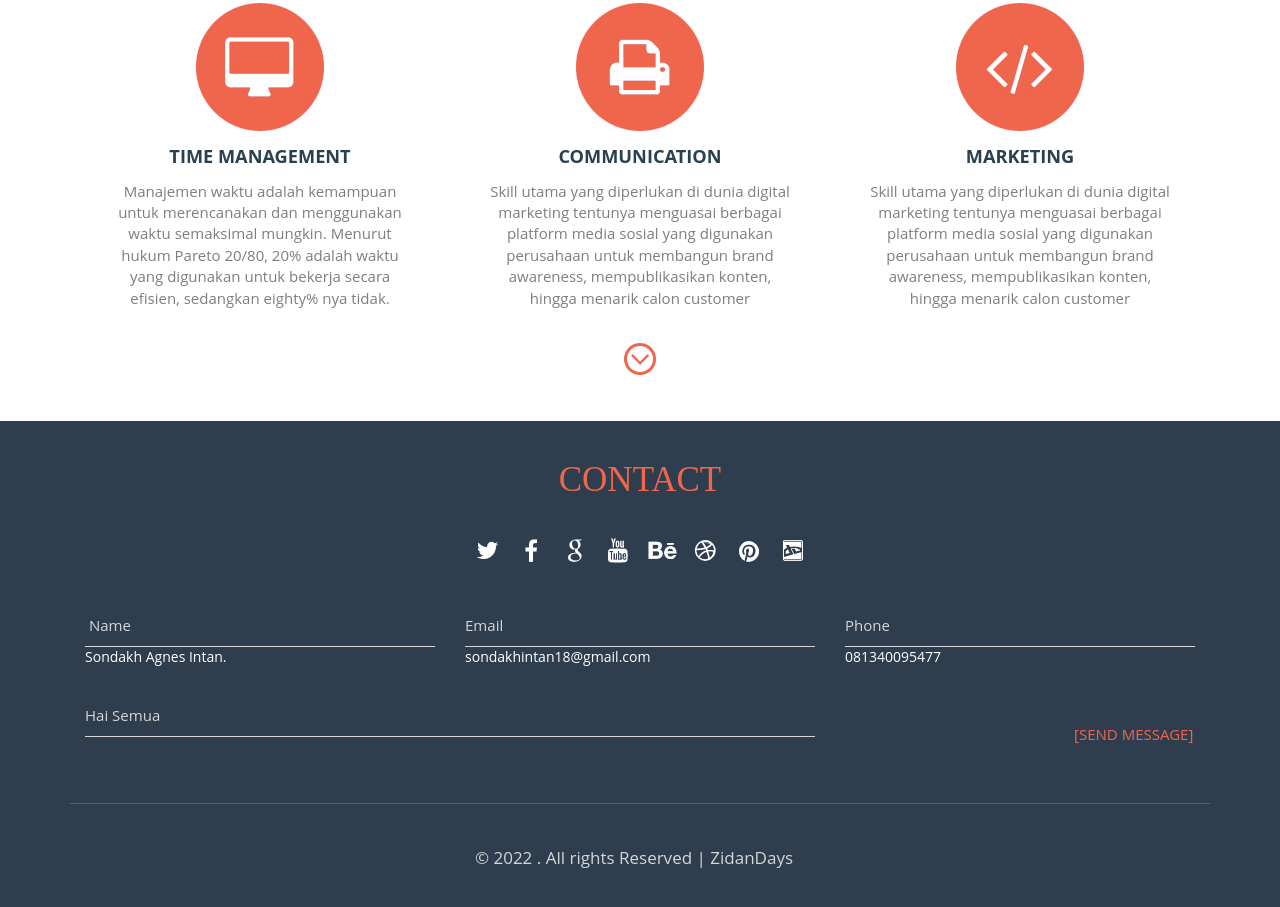
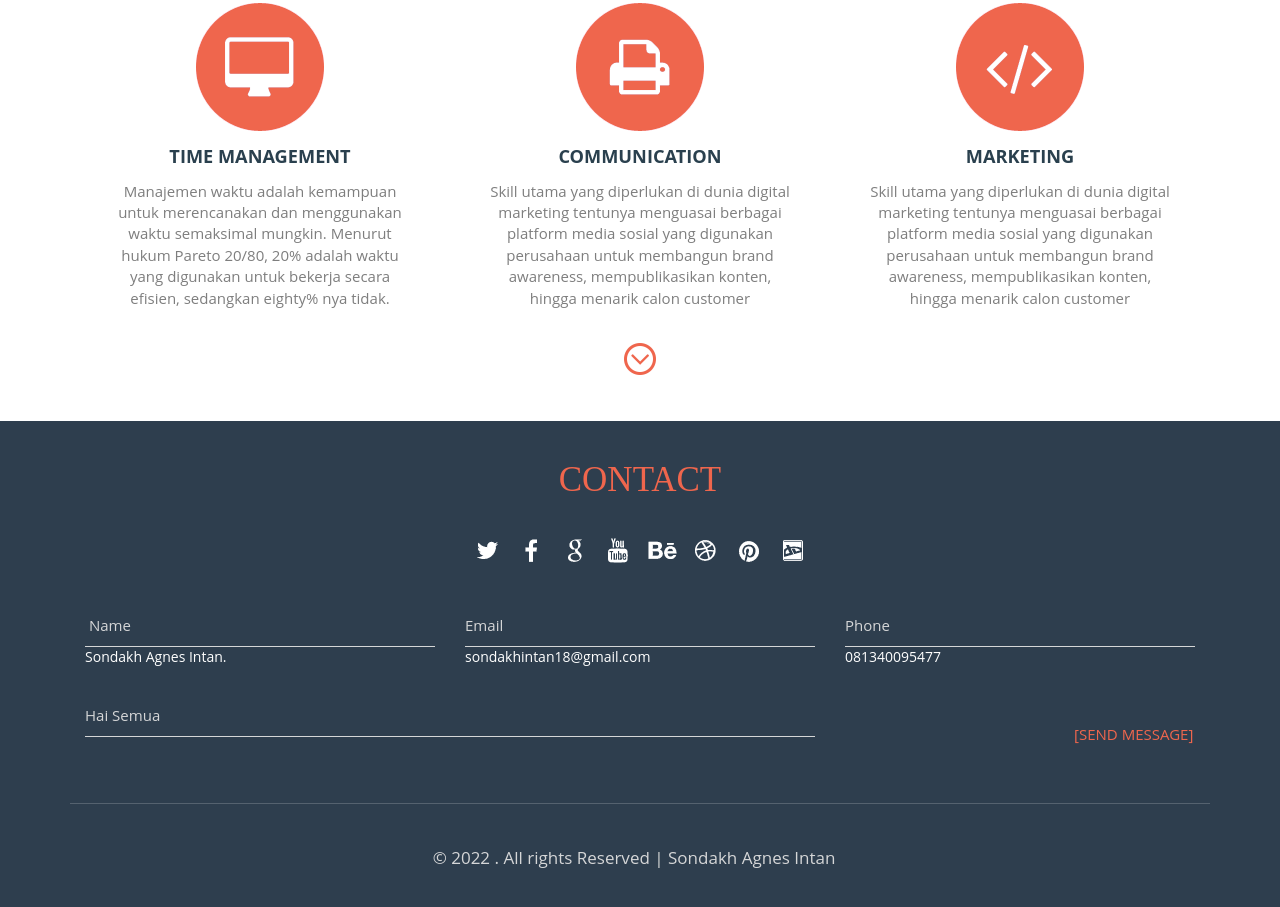
Before and after one commit to sondakhintan/intan.github.io, a plain HTML site: page index.html in a window 1280 px wide. Shown: the part 1493-2400 px from the top of the page. Drawn offline with Linux system fonts and the light colour scheme.

Commit message:
web portofolio

```diff
--- a/index.html
+++ b/index.html
@@ -324,7 +324,7 @@ Smartphone Compatible web template, free webdesigns for Nokia, Samsung, LG, Sony
 			</div>
 			<div class="footer-bottom">
 
-					<p>&copy; 2022 . All rights  Reserved | ZidanDays<a href="http://templatestock.com" target="target_blank"></a></p>
+					<p>&copy; 2022 . All rights  Reserved | Sondakh Agnes Intan<a href="http://templatestock.com" target="target_blank"></a></p>
 
 					</div>
 					<script type="text/javascript">
```
